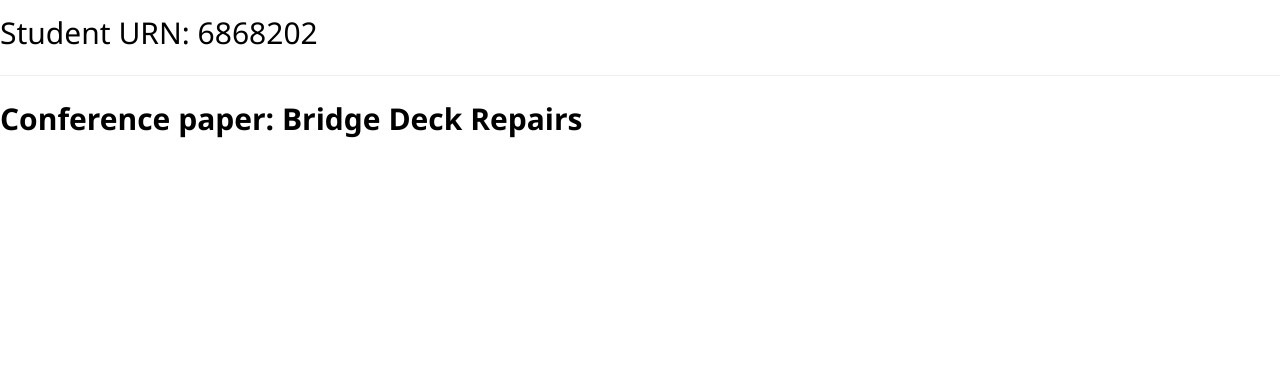
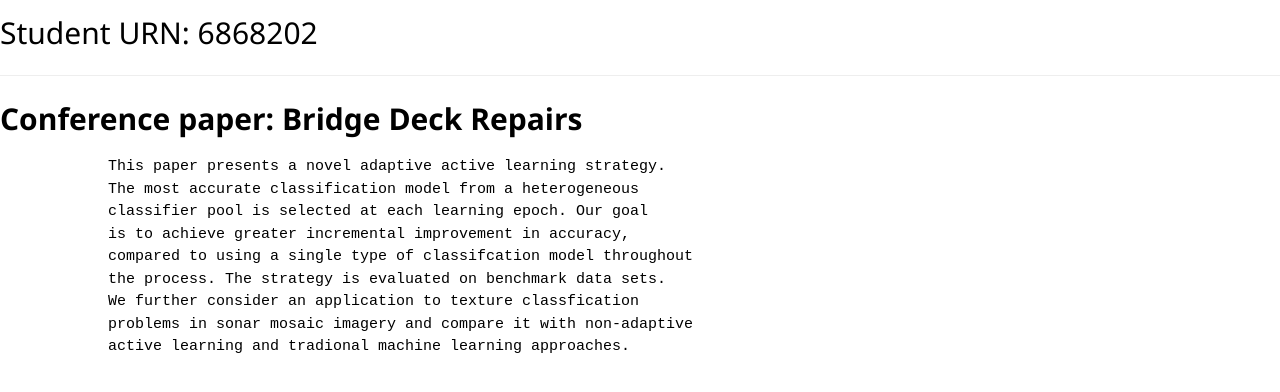
Before and after one commit to FEPSFY6868202/FY6868202, a plain HTML site: page index.html in a window 1280 px wide. Shown: the part 264-656 px from the top of the page. Drawn offline with nearby package versions, Linux system fonts and the light colour scheme.

Commit message:
Update index.html

```diff
--- a/index.html
+++ b/index.html
@@ -45,5 +45,18 @@
     <link rel="stylesheet" href="https://www.w3schools.com/w3css/4/w3.css">
     <style>
     .mySlides {display:none;}
+    <body style="background-color:#FFFFFF;margin-left:50px;">
     </style>
+    <p clas="ex1">
+        <pre>
+            This paper presents a novel adaptive active learning strategy.
+            The most accurate classification model from a heterogeneous
+            classifier pool is selected at each learning epoch. Our goal
+            is to achieve greater incremental improvement in accuracy,
+            compared to using a single type of classifcation model throughout
+            the process. The strategy is evaluated on benchmark data sets.
+            We further consider an application to texture classfication
+            problems in sonar mosaic imagery and compare it with non-adaptive
+            active learning and tradional machine learning approaches.
+      </pre>
         </html>
```
